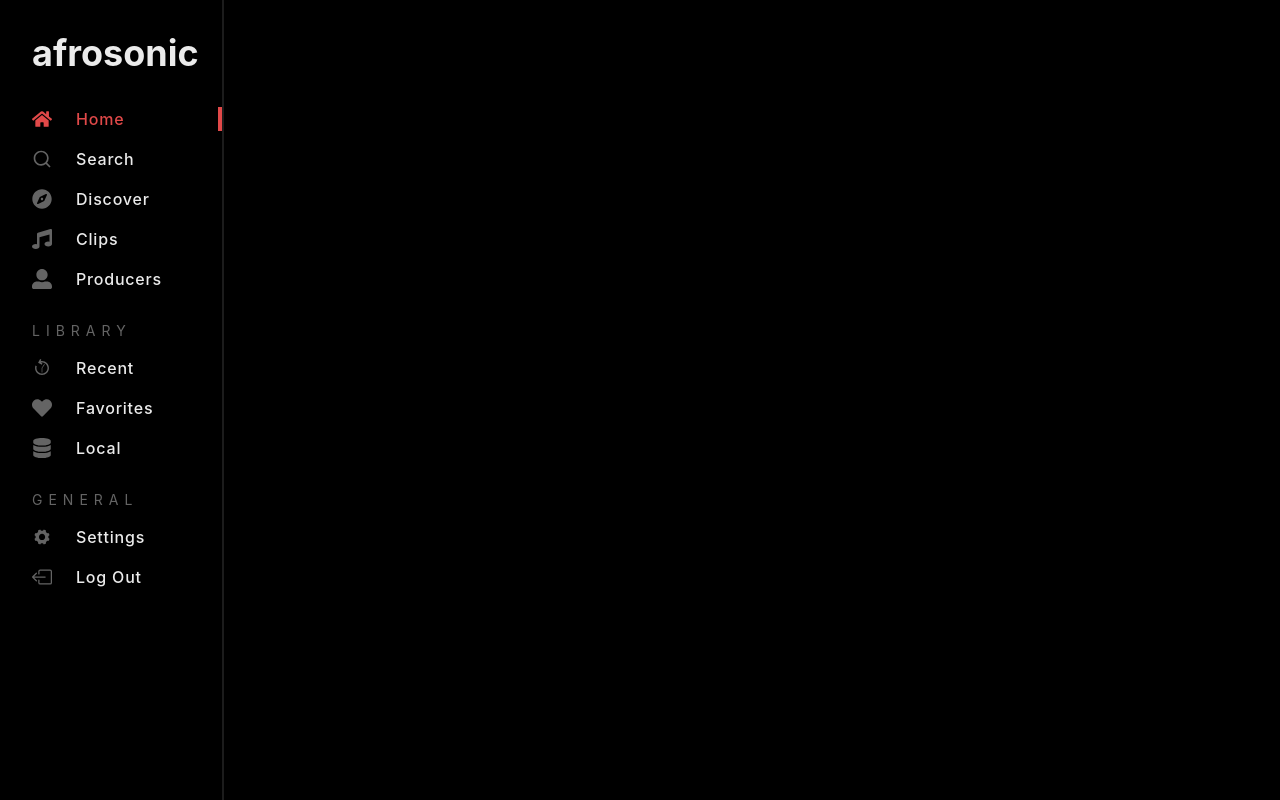
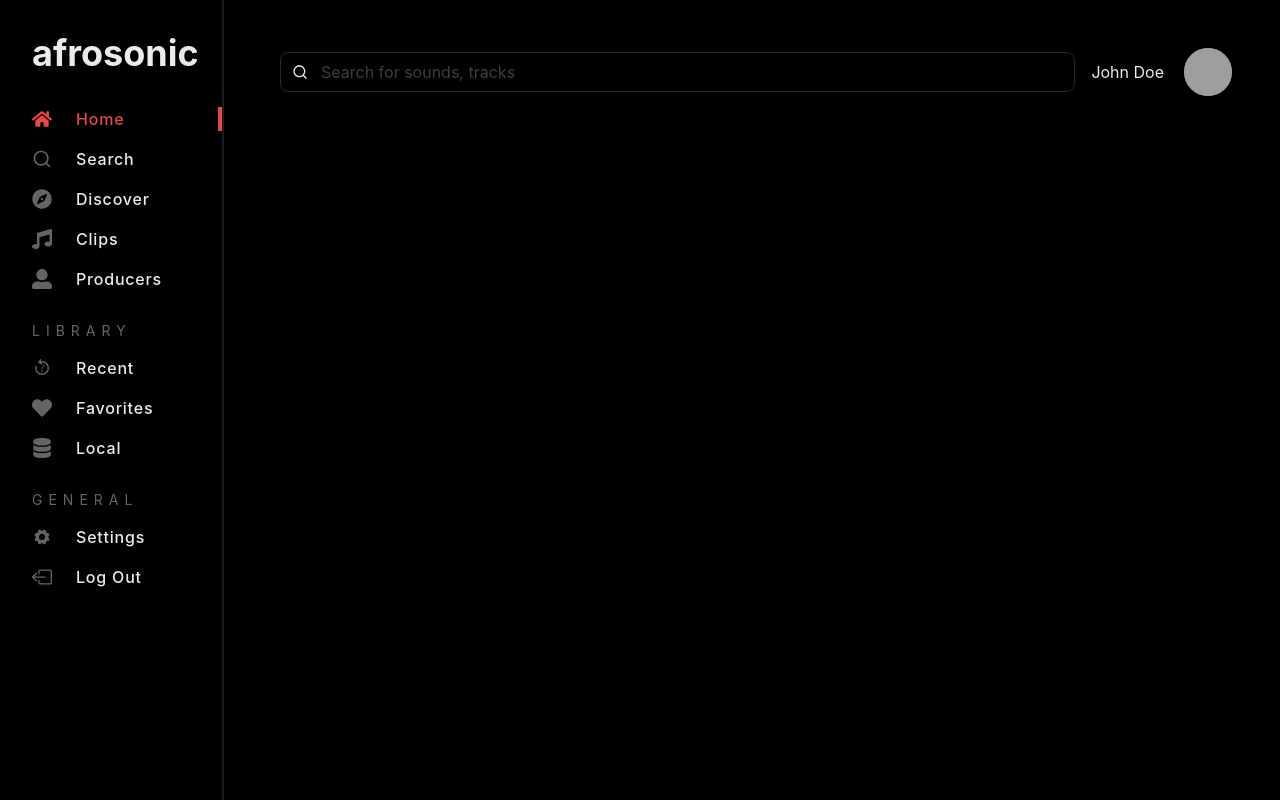
Before and after one commit to amatureApe/afrosonic-dashboard, a Next.js app: page / in a window 1280 px wide. Built offline with nearby package versions, Linux system fonts and the light colour scheme; grey boxes are pictures that could not be loaded; a web font is replaced by a local one.

Commit message:
add search-bar and avatar

```diff
--- /dev/null
+++ b/src/components/avatar/index.tsx
@@ -0,0 +1,10 @@
+import { HStack, Text, Avatar as ChakraAvatar } from '@chakra-ui/react'
+
+export const Avatar = () => {
+  return (
+    <HStack flexShrink={0}>
+      <Text mr={3} color="whiteAlpha.900">John Doe</Text>
+      <ChakraAvatar name="John Doe" src="/images/dog-2.jpg" />
+    </HStack>
+  )
+}
--- a/src/components/content/index.tsx
+++ b/src/components/content/index.tsx
@@ -1,11 +1,15 @@
 import { VStack, HStack } from '@chakra-ui/react'
-import { Sidebar } from 'src/components/sidebar/index'
+
+import { Sidebar } from 'components/sidebar'
+import { SearchBar } from 'components/search-bar'
+
 
 export const Content = () => {
   return (
     <HStack width="full" flex={1} overflow="hidden">
       <Sidebar />
       <VStack px={12} pt={12} width="full" height="full" spacing={6} overflow="hidden">
+        <SearchBar />
         <HStack width="full" alignItems="flex-start" overflow="hidden" flex={1}>
 
         </HStack>
--- a/src/components/logo/index.tsx
+++ b/src/components/logo/index.tsx
@@ -3,7 +3,7 @@ import { Box, Heading } from '@chakra-ui/react'
 export const Logo = () => {
   return (
     <Box p={8} pb={4}>
-      <Heading>afrosonic</Heading>
+      <Heading color="whiteAlpha.900">afrosonic</Heading>
     </Box>
   )
 }
--- /dev/null
+++ b/src/components/search-bar/index.tsx
@@ -0,0 +1,26 @@
+import { HStack, Spacer, Input, InputGroup, InputLeftElement } from '@chakra-ui/react'
+import { RiSearchLine } from 'react-icons/ri'
+
+import { brandRing } from 'src/utils/brandRing'
+import { Avatar } from 'components/avatar'
+
+export const SearchBar = () => {
+  return (
+    <HStack width="full">
+      <InputGroup maxW="7x1">
+        <InputLeftElement
+          pointerEvents="none"
+          children={<RiSearchLine />}
+        />
+        <Input
+          variant="outline"
+          rounded="lg"
+          placeholder="Search for sounds, tracks"
+          {...brandRing}
+        />
+      </InputGroup>
+      <Spacer />
+      <Avatar />
+    </HStack>
+  )
+}
--- /dev/null
+++ b/src/utils/brandRing.ts
@@ -0,0 +1,6 @@
+export const brandRing = {
+  _focus: {
+    ringColor: 'brand.red',
+    ring: 3
+  }
+}
```
Also changed, not shown: utils/sample-data.ts (deleted, +0 -9 lines), styles.css (line endings or trailing spaces), 1 other file (tests, documents, lock files or other folders).
